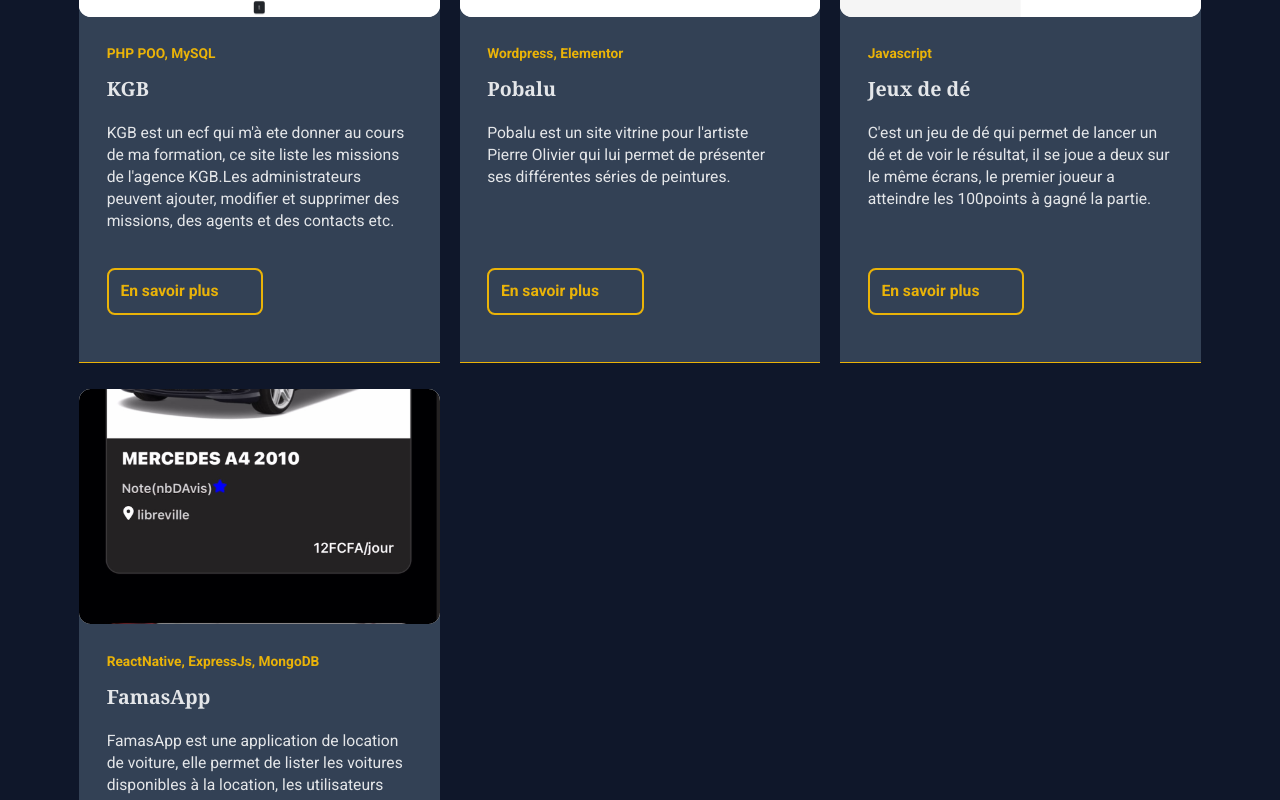
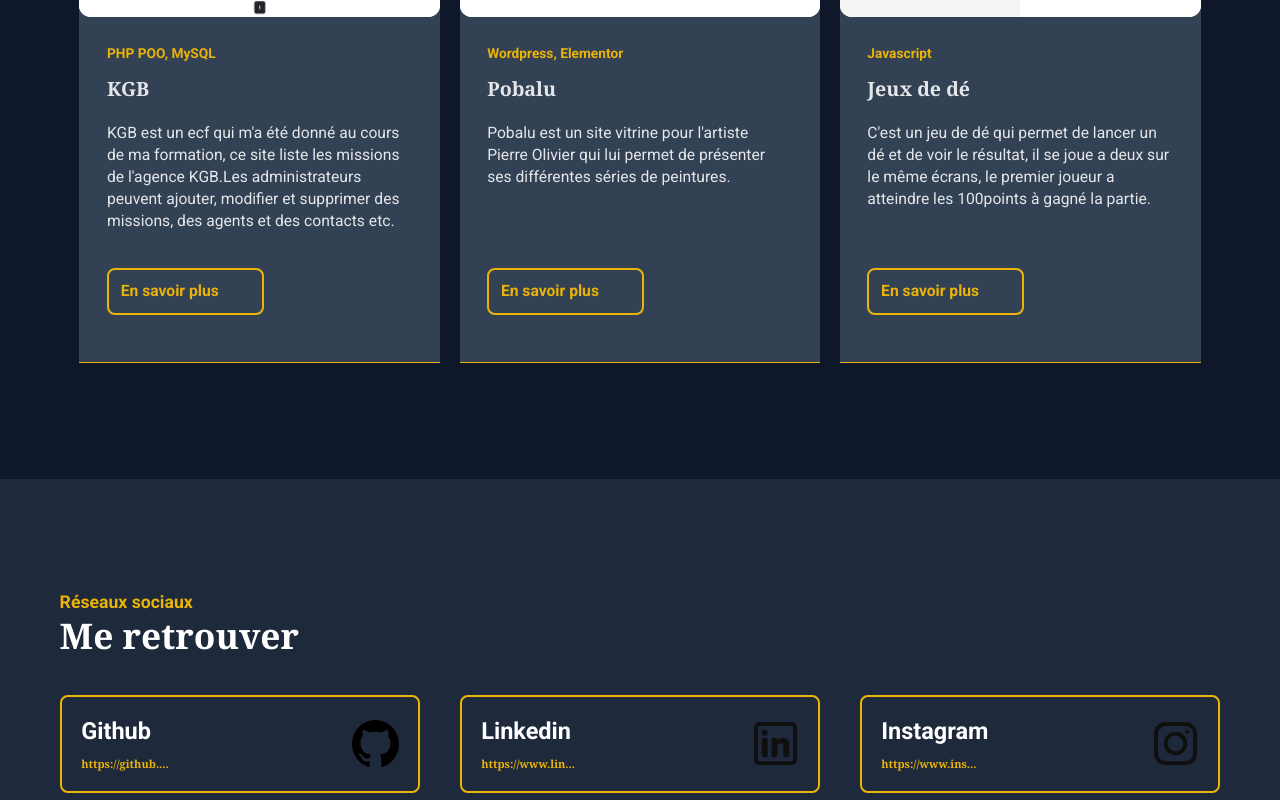
Before and after one commit to DanielAkim2000/emanedanielakim, a React (Vite) app: page /projets in a window 1280 px wide. Shown: the part 1320-2120 px from the top of the page. Built offline with nearby package versions, Linux system fonts and the light colour scheme; a web font is replaced by a local one.

Commit message:
ajout de static json pour les redirections automatique

```diff
--- a/src/components/card/CardProjet.jsx
+++ b/src/components/card/CardProjet.jsx
@@ -11,7 +11,7 @@ const CardProjet = ({ image, listTechno, title, description }) => {
         <div
             ref={ref}
             className={
-                "max-sm:min-w-[22em] sm:max-w-[23em] md:max-w-[21em] lg:min-w-[23rem] rounded-t-xl bg-slate-700 relative mb-2 after:border-yellow-500 after:border-b after:left-0 after:bg-yellow-500 after:absolute after:top-[" +
+                "max-sm:min-w-[22em] sm:max-w-[23em] md:max-w-[21em] lg:min-w-[23rem] md:min-w-[21rem] rounded-t-xl bg-slate-700 relative mb-2 after:border-yellow-500 after:border-b after:left-0 after:bg-yellow-500 after:absolute after:top-[" +
                 currentRef?.clientHeight +
                 "] after:transition-all after:w-full after:duration-700 after:ease-in-out hover:after:border-b-8 "
             }
@@ -23,7 +23,7 @@ const CardProjet = ({ image, listTechno, title, description }) => {
                     alt="image4"
                 />
             </div>
-            <div className="p-7 text-start min-h-[22em] max-h-[22em] flex flex-col">
+            <div className="p-7 text-start min-h-[22em] max-h-[22em] max-md:min-h-[20em] max-md:max-h-[20em] flex flex-col">
                 <p className="text-yellow-500 font-semibold text-sm">
                     {listTechno.reduce((acc, t) => {
                         return acc + ", " + t;
@@ -32,7 +32,7 @@ const CardProjet = ({ image, listTechno, title, description }) => {
                 <h1 className="font-serif font-semibold text-xl mt-3 mb-5 transition duration-500 ease-in-out hover:text-yellow-500">
                     {title}
                 </h1>
-                <p className="text-md font-normal">{description}</p>
+                <p className="max-md:text-sm font-normal ">{description}</p>
                 <button
                     onMouseOver={() => setIsHover(true)}
                     onFocus={() => setIsHover(true)}
@@ -66,7 +66,7 @@ const CardProjet = ({ image, listTechno, title, description }) => {
 CardProjet.propTypes = {
     image: PropTypes.string.isRequired,
     listTechno: PropTypes.array.isRequired,
-    name: PropTypes.string.isRequired,
+    title: PropTypes.string.isRequired,
     description: PropTypes.string.isRequired,
 };
 
--- a/src/components/caroussel/Carrousel.jsx
+++ b/src/components/caroussel/Carrousel.jsx
@@ -183,7 +183,7 @@ const Carrousel = ({ children }) => {
                 onMouseMove={handleMouseMove}
                 onMouseUp={handleMouseUp}
                 onMouseLeave={handleMouseLeave}
-                className={`gap-10 flex-nowrap hide-scrollbar justify-start flex  overflow-hidden max-w-full max-sm:w-full`}
+                className={`gap-10 flex-nowrap hide-scrollbar justify-start flex  overflow-scroll max-w-full max-sm:w-full`}
             >
                 {children}
             </button>
@@ -191,7 +191,7 @@ const Carrousel = ({ children }) => {
                 <button
                     onClick={scrollToLeft}
                     disabled={currentScrollBar && disabled.left}
-                    className="max-sm:hidden"
+                    className="max-lg:hidden"
                 >
                     <div
                         className={`w-10 h-2  rounded-full ${
@@ -203,7 +203,7 @@ const Carrousel = ({ children }) => {
                 </button>
                 <button
                     onClick={scrollToRight}
-                    className="max-sm:hidden"
+                    className="max-lg:hidden"
                     disabled={currentScrollBar && disabled.right}
                 >
                     <div
@@ -215,7 +215,7 @@ const Carrousel = ({ children }) => {
                 <button
                     onClick={scrollToLeftPas3}
                     disabled={currentScrollBar && disabled.left}
-                    className="sm:hidden"
+                    className="lg:hidden"
                 >
                     <div
                         className={`w-10 h-2  rounded-full ${
@@ -227,7 +227,7 @@ const Carrousel = ({ children }) => {
                 </button>
                 <button
                     onClick={scrollToRightPas3}
-                    className="sm:hidden"
+                    className="lg:hidden"
                     disabled={currentScrollBar && disabled.right}
                 >
                     <div
--- a/src/pages/Contact.jsx
+++ b/src/pages/Contact.jsx
@@ -69,6 +69,7 @@ const Contact = () => {
         setSubmitInfo({
             isLoading: true,
             success: false,
+            error: false,
         });
         try {
             let result = await sendEmail(formData);
@@ -78,8 +79,13 @@ const Contact = () => {
                     success: true,
                     error: false,
                 });
+                setFormData({
+                    name: "",
+                    email: "",
+                    message: "",
+                });
             }
-        } catch (error) {
+        } catch {
             setSubmitInfo({
                 isLoading: false,
                 success: false,
@@ -92,6 +98,8 @@ const Contact = () => {
                     success: false,
                     error: false,
                 });
+
+                setIsValid(false);
 
                 setFormData({
                     name: errors.name?.error ? "" : formData.name,
@@ -146,7 +154,7 @@ const Contact = () => {
                     <div className="w-full h-screen flex items-center justify-center backdrop-blur-lg fixed z-20">
                         <div
                             className="w-[15em] min-h-[15em] justify-center  bg-slate-900  p-5 rounded-3xl flex flex-col items-center gap-5
-                            shadow-2xl border-2 border-green-500
+                            shadow-2xl border-3 border-green-500
                         "
                         >
                             <h1 className="text-xl text-center text-green-500 font-semibold">
@@ -164,7 +172,7 @@ const Contact = () => {
                     <div className="w-full h-screen flex items-center justify-center backdrop-blur-lg fixed z-20">
                         <div
                             className="w-[15em] min-h-[15em] justify-center  bg-slate-900 p-5 rounded-3xl flex flex-col items-center gap-5
-                            shadow-2xl border-2 border-yellow-500 animate__animated animate__backInDown animate__delay__faster
+                            shadow-2xl border-3 border-yellow-500 animate__animated animate__backInDown animate__delay__faster
                         "
                         >
                             <h1 className="text-xl text-center text-yellow-500 font-semibold">
@@ -182,7 +190,7 @@ const Contact = () => {
                     <div className="w-full h-screen flex items-center justify-center backdrop-blur-lg fixed z-20">
                         <div
                             className="w-[15em] min-h-[15em] justify-center  bg-slate-900 p-5 rounded-3xl flex flex-col items-center gap-5
-                            shadow-2xl border-2 border-red-500
+                            shadow-2xl border-3 border-red-500
                         "
                         >
                             <h1 className="text-xl text-center text-red-500 font-semibold">
@@ -313,7 +321,7 @@ const Contact = () => {
                                         : "text-yellow-500"
                                 }`}
                                 onClick={handleClick}
-                                disabled={!isValid}
+                                disabled={!isValid || submitInfo.isLoading}
                             >
                                 Obtenir un devis
                             </button>
--- a/src/pages/Projets.jsx
+++ b/src/pages/Projets.jsx
@@ -3,7 +3,6 @@ import CardProjet from "@/components/card/CardProjet";
 import DivMaxWidth from "@/components/container/DivMaxWidth";
 import React, { useEffect } from "react";
 import bewvedimg from "../assets/bewved.png";
-import famasApp from "../assets/famasApp.jpg";
 import garageparrotimg from "../assets/garageparrot.png";
 import jeuxdeimg from "../assets/jeuxde.png";
 import kgbimg from "../assets/kgb.png";
@@ -75,7 +74,7 @@ const Projets = () => {
             <div className="w-full bg-slate-900">
                 <DivMaxWidth className="py-28">
                     <div
-                        className={`flex flex-row flex-wrap justify-between max-lg:justify-center gap-5 items-center w-full px-5 `}
+                        className={`flex flex-row flex-wrap justify-center  gap-5 items-center w-full px-5 `}
                     >
                         <CardProjet
                             title="Betkit"
@@ -105,7 +104,7 @@ const Projets = () => {
                         <CardProjet
                             title="KGB"
                             image={kgbimg}
-                            description="KGB est un ecf qui m'à ete donner au cours de ma formation, ce site liste les missions de l'agence KGB.Les administrateurs peuvent ajouter, modifier et supprimer des missions, des agents et des contacts etc."
+                            description="KGB est un ecf qui m'a été donné au cours de ma formation, ce site liste les missions de l'agence KGB.Les administrateurs peuvent ajouter, modifier et supprimer des missions, des agents et des contacts etc."
                             listTechno={["PHP POO", "MySQL"]}
                         />
                         <CardProjet
@@ -120,12 +119,12 @@ const Projets = () => {
                             description="C'est un jeu de dé qui permet de lancer un dé et de voir le résultat, il se joue a deux sur le même écrans, le premier joueur a atteindre les 100points à gagné la partie."
                             listTechno={["Javascript"]}
                         />
-                        <CardProjet
+                        {/* <CardProjet
                             title="FamasApp"
                             image={famasApp}
                             description="FamasApp est une application de location de voiture, elle permet de lister les voitures disponibles à la location, les utilisateurs peuvent s'inscrire et réserver une voiture."
                             listTechno={["ReactNative", "ExpressJs", "MongoDB"]}
-                        />
+                        /> */}
                     </div>
                 </DivMaxWidth>
             </div>
```
Also changed, not shown: static.json (added, +8 -0 lines).
